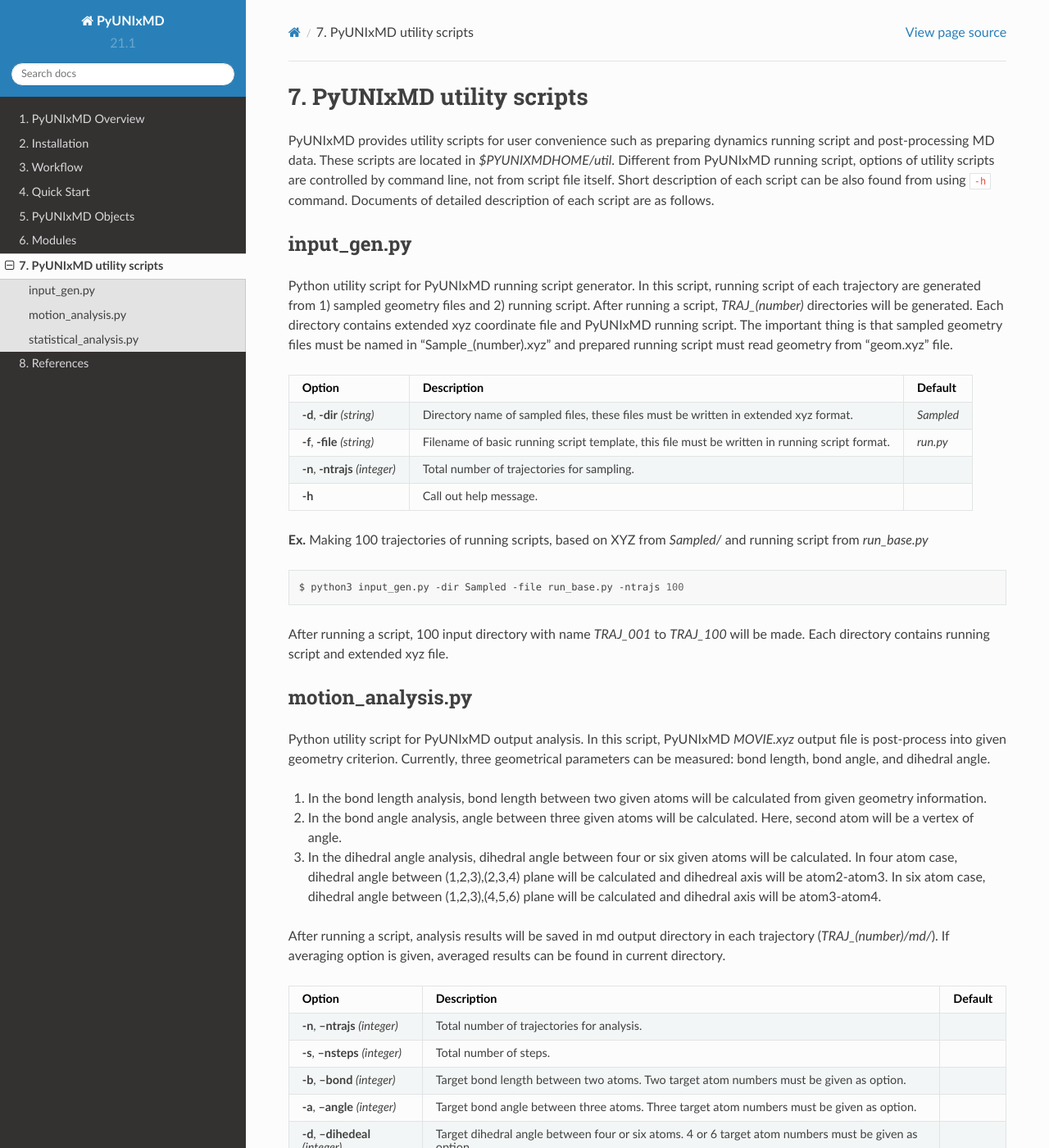
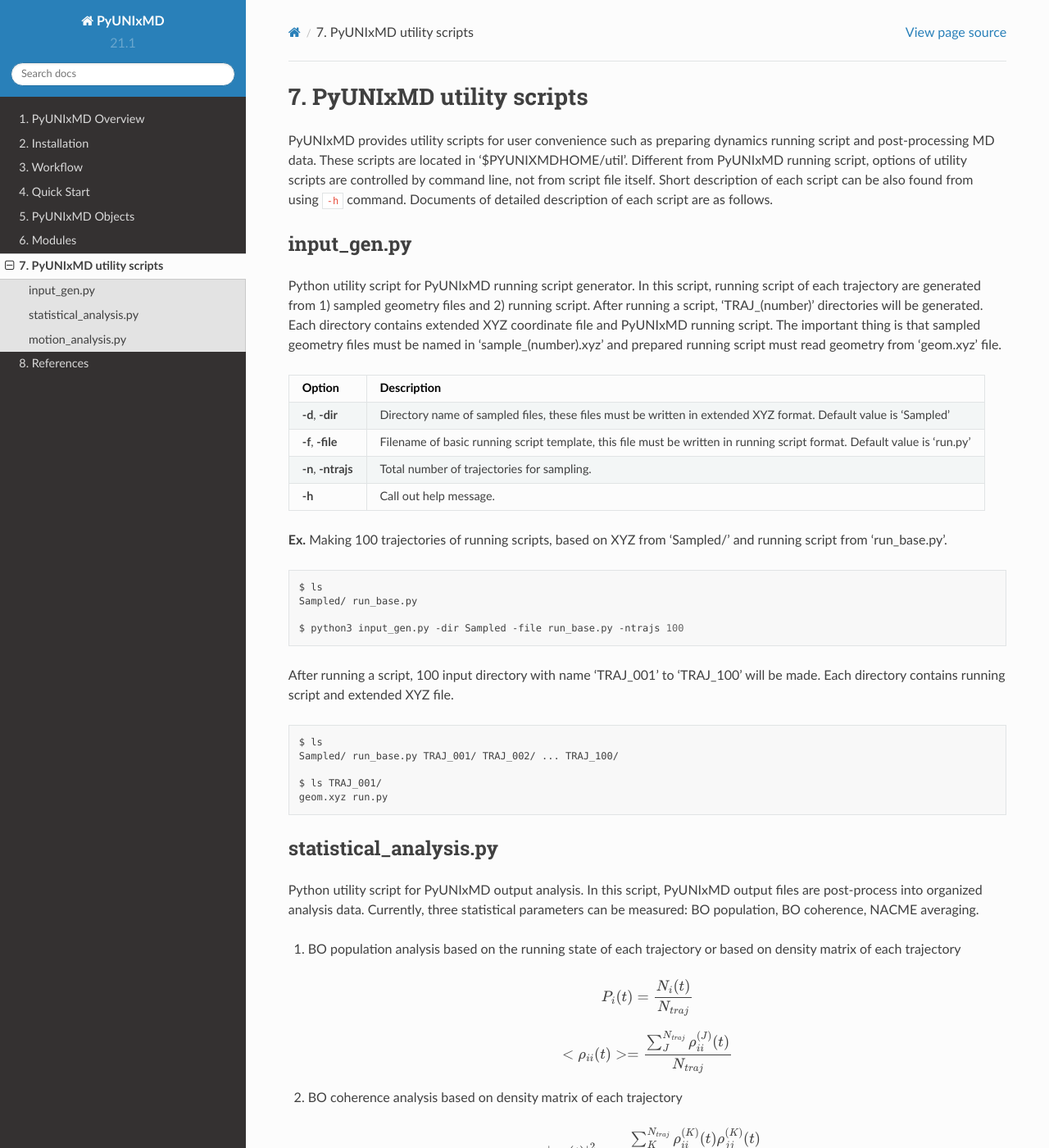
Before and after one commit to skmin-lab/unixmd, a Sphinx documentation site: the page built from docs/source/utility_scripts.rst, in a window 1280 px wide and 1400 px high. Shown: the whole window at 82% size. Built offline with Sphinx 7.4.7 and the Read the Docs theme 2.0.0, drawn with Linux system fonts in a browser that asks for light colours; some of the changed text lies outside the part shown.

Commit message:
Add detailed example and change sheets

```diff
--- a/docs/source/utility_scripts.rst
+++ b/docs/source/utility_scripts.rst
@@ -3,7 +3,7 @@ PyUNIxMD utility scripts
 ===========================
 
 PyUNIxMD provides utility scripts for user convenience such as preparing dynamics running script and post-processing MD data.
-These scripts are located in `$PYUNIXMDHOME/util`.
+These scripts are located in '$PYUNIXMDHOME/util'.
 Different from PyUNIxMD running script, options of utility scripts are controlled by command line, not from script file itself.
 Short description of each script can be also found from using :code:`-h` command.
 Documents of detailed description of each script are as follows.
@@ -12,38 +12,155 @@ input_gen.py
 ---------------------------
 Python utility script for PyUNIxMD running script generator.
 In this script, running script of each trajectory are generated from 1) sampled geometry files and 2) running script.
-After running a script, `TRAJ_(number)` directories will be generated. Each directory contains extended xyz coordinate file and PyUNIxMD running script.
-The important thing is that sampled geometry files must be named in "Sample_(number).xyz" and prepared running script must read geometry from "geom.xyz" file.
+After running a script, 'TRAJ_(number)' directories will be generated. Each directory contains extended XYZ coordinate file and PyUNIxMD running script.
+The important thing is that sampled geometry files must be named in 'sample_(number).xyz' and prepared running script must read geometry from 'geom.xyz' file.
 
-+---------------------+-----------------------------------------------------+-----------+
-| Option              | Description                                         | Default   |
-+=====================+=====================================================+===========+
-| **-d**, **-dir**    | Directory name of sampled files,                    | *Sampled* |
-| *(string)*          | these files must be written in extended xyz format. |           |
-+---------------------+-----------------------------------------------------+-----------+
-| **-f**, **-file**   | Filename of basic running script template,          | *run.py*  |
-| *(string)*          | this file must be written in running script format. |           |
-+---------------------+-----------------------------------------------------+-----------+
-| **-n**, **-ntrajs** | Total number of trajectories for sampling.          |           |
-| *(integer)*         |                                                     |           |
-+---------------------+-----------------------------------------------------+-----------+
-| **-h**              | Call out help message.                              |           |
-|                     |                                                     |           |
-+---------------------+-----------------------------------------------------+-----------+
++---------------------+----------------------------------------------------------------+
+| Option              | Description                                                    |
++=====================+================================================================+
+| **-d**, **-dir**    | Directory name of sampled files, these files must be written   |
+|                     | in extended XYZ format. Default value is 'Sampled'             |
++---------------------+----------------------------------------------------------------+
+| **-f**, **-file**   | Filename of basic running script template, this file must be   |
+|                     | written in running script format. Default value is 'run.py'    |
++---------------------+----------------------------------------------------------------+
+| **-n**, **-ntrajs** | Total number of trajectories for sampling.                     |
+|                     |                                                                |
++---------------------+----------------------------------------------------------------+
+| **-h**              | Call out help message.                                         |
+|                     |                                                                |
++---------------------+----------------------------------------------------------------+
 
-**Ex.** Making 100 trajectories of running scripts, based on XYZ from `Sampled/` and running script from `run_base.py`
+**Ex.** Making 100 trajectories of running scripts, based on XYZ from 'Sampled/' and running script from 'run_base.py'.
 
 .. code-block:: bash
 
+   $ ls
+   Sampled/ run_base.py
+
    $ python3 input_gen.py -dir Sampled -file run_base.py -ntrajs 100
 
-After running a script, 100 input directory with name `TRAJ_001` to `TRAJ_100` will be made.
-Each directory contains running script and extended xyz file.
+After running a script, 100 input directory with name 'TRAJ_001' to 'TRAJ_100' will be made.
+Each directory contains running script and extended XYZ file.
+
+.. code-block:: bash
+
+   $ ls
+   Sampled/ run_base.py TRAJ_001/ TRAJ_002/ ... TRAJ_100/
+
+   $ ls TRAJ_001/
+   geom.xyz run.py
+
+statistical_analysis.py
+---------------------------
+Python utility script for PyUNIxMD output analysis.
+In this script, PyUNIxMD output files are post-process into organized analysis data.
+Currently, three statistical parameters can be measured: BO population, BO coherence, NACME averaging.
+
+1. BO population analysis based on the running state of each trajectory or based on density matrix of each trajectory
+
+.. math::
+
+   P_{i}(t) = \frac{N_{i}(t)}{N_{traj}}
+
+.. math::
+
+   <\rho_{ii}(t)> = \frac{\sum_{J}^{N_{traj}} \rho_{ii}^{(J)}(t)}{N_{traj}}
+
+2. BO coherence analysis based on density matrix of each trajectory
+
+.. math::
+
+   <\left\vert\rho_{ij}(t)\right\vert^{2}> = \frac{\sum_{K}^{N_{traj}} \rho_{ii}^{(K)}(t)\rho_{jj}^{(K)}(t)}{N_{traj}}
+
+3. Averaging NACME, phase is ignored with absolute value
+
+.. math::
+
+   <\left\vert\sigma_{ij}(t)\right\vert> = \frac{\sum_{K}^{N_{traj}} \left\vert\sigma_{ij}^{(K)}(t)\right\vert}{N_{traj}}
+
+Here, :math:`N_{traj}` represents total trajectory number, :math:`N_i(t)` represents the number of trajectories in :math:`i` state in time :math:`t`.
+After running a script, analysis results can be found in current directory.
+
++------------------------+---------------------------------------------------------------+
+| Option                 | Description                                                   |
++========================+===============================================================+
+| **-n**, **-ntrajs**    | Total number of trajectories for analysis.                    |
+|                        |                                                               |
++------------------------+---------------------------------------------------------------+
+| **-s**, **-nsteps**    | Total number of steps for analysis.                           |
+|                        |                                                               |
++------------------------+---------------------------------------------------------------+
+| **-t**, **-nstates**   | Total number of states for analysis.                          |
+|                        |                                                               |
++------------------------+---------------------------------------------------------------+
+| **-h**                 | Call out help message.                                        |
+|                        |                                                               |
++------------------------+---------------------------------------------------------------+
+
+**Ex.** Statistical analysis on 100 trajectories, first 10 steps in 3 states.
+
+.. code-block:: bash
+
+   $ ls
+   TRAJ_001/ TRAJ_002/ ... TRAJ_100/
+
+   $ python3 statistical_analysis.py -n 100 -s 10 -t 3
+
+After running a script, 'AVG_POPRUN', 'AVG_POPRHO', 'AVG_COHRHO', 'AVG_NACME' files will be generated in running directory.
+
+.. code-block:: bash
+
+   $ ls
+   AVG_POPRUN AVG_POPRHO AVG_COHRHO AVG_NACME TRAJ_001/ TRAJ_002/ ... TRAJ_100/
+
+Each generated file represents BO population based on running state, BO population based on density matrix, BO coherence based on density matrix, and averaged NACME, respectively.
+Format of output files are following.
+
+- AVG_POPRUN
+
+.. code-block:: bash
+
+     #   Running state based averaged BO population
+     <MD_step>   <population_state_0>   <population_state_1>   <population_state_2>
+     <MD_step>   <population_state_0>   <population_state_1>   <population_state_2>
+     <MD_step>   <population_state_0>   <population_state_1>   <population_state_2>
+     ...
+
+- AVG_POPRHO
+
+.. code-block:: bash
+
+     #   Density matrix based averaged BO population
+     <MD_step>   <population_state_0>   <population_state_1>   <population_state_2>
+     <MD_step>   <population_state_0>   <population_state_1>   <population_state_2>
+     <MD_step>   <population_state_0>   <population_state_1>   <population_state_2>
+     ...
+
+- AVG_COHRHO
+
+.. code-block:: bash
+
+     #   Averaged electronic coherence
+     <MD_step>   <coherence_state_0>   <coherence_state_1>   <coherence_state_2>
+     <MD_step>   <coherence_state_0>   <coherence_state_1>   <coherence_state_2>
+     <MD_step>   <coherence_state_0>   <coherence_state_1>   <coherence_state_2>
+     ...
+
+- AVG_NACME
+
+.. code-block:: bash
+
+     #   Averaged Non-Adiabatic Coupling Matrix Eliments: off-diagonal
+     <MD_step>   <NACME_(0, 1)>   <NACME_(0, 2)>   <NACME_(1, 2)>
+     <MD_step>   <NACME_(0, 1)>   <NACME_(0, 2)>   <NACME_(1, 2)>
+     <MD_step>   <NACME_(0, 1)>   <NACME_(0, 2)>   <NACME_(1, 2)>
+     ...
 
 motion_analysis.py
 ---------------------------
 Python utility script for PyUNIxMD output analysis.
-In this script, PyUNIxMD `MOVIE.xyz` output file is post-process into given geometry criterion.
+In this script, PyUNIxMD 'MOVIE.xyz' output file is post-process into given geometry criterion.
 Currently, three geometrical parameters can be measured: bond length, bond angle, and dihedral angle.
 
 1. In the bond length analysis, bond length between two given atoms will be calculated from given geometry information.
@@ -52,43 +169,55 @@ Currently, three geometrical parameters can be measured: bond length, bond angle
    In four atom case, dihedral angle between (1,2,3),(2,3,4) plane will be calculated and dihedreal axis will be atom2-atom3.
    In six atom case, dihedral angle between (1,2,3),(4,5,6) plane will be calculated and dihedral axis will be atom3-atom4.
 
-After running a script, analysis results will be saved in md output directory in each trajectory (`TRAJ_(number)/md/`).
+After running a script, analysis results will be saved in md output directory in each trajectory ('TRAJ_(number)/md/').
 If averaging option is given, averaged results can be found in current directory.
 
-+------------------------+--------------------------------------------------------+-----------+
-| Option                 | Description                                            | Default   |
-+========================+========================================================+===========+
-| **-n**, **--ntrajs**   | Total number of trajectories for analysis.             |           |
-| *(integer)*            |                                                        |           |
-+------------------------+--------------------------------------------------------+-----------+
-| **-s**, **--nsteps**   | Total number of steps.                                 |           |
-| *(integer)*            |                                                        |           |
-+------------------------+--------------------------------------------------------+-----------+
-| **-b**, **--bond**     | Target bond length between two atoms.                  |           |
-| *(integer)*            | Two target atom numbers must be given as option.       |           |
-+------------------------+--------------------------------------------------------+-----------+
-| **-a**, **--angle**    | Target bond angle between three atoms.                 |           |
-| *(integer)*            | Three target atom numbers must be given as option.     |           |
-+------------------------+--------------------------------------------------------+-----------+
-| **-d**, **--dihedeal** | Target dihedral angle between four or six atoms.       |           |
-| *(integer)*            | 4 or 6 target atom numbers must be given as option.    |           |
-+------------------------+--------------------------------------------------------+-----------+
-| **-m**, **--mean**     | Additional option for averaging through                |           |
-| *(boolean)*            | total trajectories.                                    |           |
-+------------------------+--------------------------------------------------------+-----------+
-| **-h**                 | Call out help message.                                 |           |
-|                        |                                                        |           |
-+------------------------+--------------------------------------------------------+-----------+
++------------------------+-------------------------------------------------------------------+
+| Option                 | Description                                                       |
++========================+===================================================================+
+| **-n**, **--ntrajs**   | Total number of trajectories for analysis.                        |
+|                        |                                                                   |
++------------------------+-------------------------------------------------------------------+
+| **-s**, **--nsteps**   | Total number of steps.                                            |
+|                        |                                                                   |
++------------------------+-------------------------------------------------------------------+
+| **-b**, **--bond**     | Target bond length between two atoms.                             |
+|                        | Two target atom numbers must be given as option.                  |
++------------------------+-------------------------------------------------------------------+
+| **-a**, **--angle**    | Target bond angle between three atoms.                            |
+|                        | Three target atom numbers must be given as option.                |
++------------------------+-------------------------------------------------------------------+
+| **-d**, **--dihedeal** | Target dihedral angle between four or six atoms.                  |
+|                        | 4 or 6 target atom numbers must be given as option.               |
++------------------------+-------------------------------------------------------------------+
+| **-m**, **--mean**     | Averaging through total trajectories.                             |
+|                        | This is optional argument.                                        |
++------------------------+-------------------------------------------------------------------+
+| **-h**                 | Call out help message.                                            |
+|                        |                                                                   |
++------------------------+-------------------------------------------------------------------+
 
 **Ex.** Analyze bond length between atom 1 and 4 in 100 trajectories, first 10 steps. Averaging through total trajectories either.
 
 .. code-block:: bash
 
+   $ ls
+   TRAJ_001/ TRAJ_002/ ... TRAJ_100/
+
    $ python3 motion_analysis.py -n 100 -s 10 -b 1 4 -m
 
-After running a script, `AVG_BOND` file will be generated in running directory and `BOND` file will be generated in each trajectory directory.
-`AVG_BOND` shows averaged bond length between two input atom number through total trajectories and
-`BOND` shows bond length between two input atom number in each trajectory.
+After running a script, 'AVG_BOND' file will be generated in running directory and 'BOND' file will be generated in each trajectory directory.
+'AVG_BOND' shows averaged bond length between two input atom number through total trajectories and
+'BOND' shows bond length between two input atom number in each trajectory.
+
+.. code-block:: bash
+
+   $ ls
+   AVG_BOND TRAJ_001/ TRAJ_002/ ... TRAJ_100/
+
+   $ ls TRAJ_001/md/
+   BOND (other MDoutputs) ...
+
 Format of output files are following. Ouput file of bond angle and dihedral angle has same template.
 
 - BOND
@@ -110,100 +239,3 @@ Format of output files are following. Ouput file of bond angle and dihedral angl
      <MD_step>  <Averaged_bond_length>
      <MD_step>  <Averaged_bond_length>
      ...
-
-statistical_analysis.py
----------------------------
-Python utility script for PyUNIxMD output analysis.
-In this script, PyUNIxMD output files are post-process into organized analysis data.
-Currently, three statistical parameters can be measured: BO population analysis, BO coherence analysis, NACME averaging.
-
-1. BO population analysis based on the running state of each trajectory or based on density matrix of each trajectory
-
-.. math::
-
-   P_{i}(t) = \frac{N_{i}(t)}{N_{traj}}
-
-.. math::
-
-   <\rho_{ii}(t)> = \frac{\sum_{j}^{N_{traj}} \rho_{ii}^{(j)}(t)}{N_{traj}}
-
-2. BO coherence analysis based on density matrix of each trajectory
-
-.. math::
-
-   <\left\vert\rho_{ij}(t)\right\vert^{2}> = \frac{\sum_{k}^{N_{traj}} \rho_{ii}^{(k)}(t)\rho_{jj}^{(k)}(t)}{N_{traj}}
-
-3. Averaging NACME, phase is ignored with absolute value
-
-.. math::
-
-   <\left\vert\sigma_{ij}(t)\right\vert> = \frac{\sum_{k}^{N_{traj}} \left\vert\sigma_{ij}^{(k)}(t)\right\vert}{N_{traj}}
-
-Here, :math:`N_{traj}` represents total trajectory number, :math:`N_i(t)` represents number of trajectories in :math:`i` state in time :math:`t`.
-After running a script, analysis results can be found in current directory.
-
-+------------------------+----------------------------------------------------+-----------+
-| Option                 | Description                                        | Default   |
-+========================+====================================================+===========+
-| **-n**, **-ntrajs**    | Total number of trajectories for analysis.         |           |
-| *(integer)*            |                                                    |           |
-+------------------------+----------------------------------------------------+-----------+
-| **-s**, **-nsteps**    | Total number of steps.                             |           |
-| *(integer)*            |                                                    |           |
-+------------------------+----------------------------------------------------+-----------+
-| **-t**, **-nstates**   | Total number of states.                            |           |
-| *(integer)*            |                                                    |           |
-+------------------------+----------------------------------------------------+-----------+
-| **-h**                 | Call out help message.                             |           |
-|                        |                                                    |           |
-+------------------------+----------------------------------------------------+-----------+
-
-**Ex.** Statistical analysis on 100 trajectories, first 10 steps in 3 states.
-
-.. code-block:: bash
-
-   $ python3 statistical_analysis.py -n 100 -s 10 -t 3
-
-After running a script, `AVG_POPRUN`, `AVG_POPRHO`, `AVG_COHRHO`, `AVG_NACME` files will be generated in running directory.
-Each generated file represents BO population based on running state, BO population based on density matrix, BO coherence based on density matrix, and averaged NACME, respectively.
-Format of output files are following.
-
-- AVG_POPRUN
-
-.. code-block:: bash
-
-     #   Running state based averaged BO population
-     <MD_step>   <population_state_1>   <population_state_2>   <population_state_3>
-     <MD_step>   <population_state_1>   <population_state_2>   <population_state_3>
-     <MD_step>   <population_state_1>   <population_state_2>   <population_state_3>
-     ...
-
-- AVG_POPRHO
-
-.. code-block:: bash
-
-     #   Density matrix based averaged BO population
-     <MD_step>   <population_state_1>   <population_state_2>   <population_state_3>
-     <MD_step>   <population_state_1>   <population_state_2>   <population_state_3>
-     <MD_step>   <population_state_1>   <population_state_2>   <population_state_3>
-     ...
-
-- AVG_COHRHO
-
-.. code-block:: bash
-
-     #   Averaged electronic coherence
-     <MD_step>   <coherence_state_1>   <coherence_state_2>   <coherence_state_3>
-     <MD_step>   <coherence_state_1>   <coherence_state_2>   <coherence_state_3>
-     <MD_step>   <coherence_state_1>   <coherence_state_2>   <coherence_state_3>
-     ...
-
-- AVG_NACME
-
-.. code-block:: bash
-
-     #   Averaged Non-Adiabatic Coupling Matrix Eliments: off-diagonal
-     <MD_step>   <NACME_(1, 2)>   <NACME_(1, 3)>   <NACME_(2, 3)>
-     <MD_step>   <NACME_(1, 2)>   <NACME_(1, 3)>   <NACME_(2, 3)>
-     <MD_step>   <NACME_(1, 2)>   <NACME_(1, 3)>   <NACME_(2, 3)>
-     ...
```
